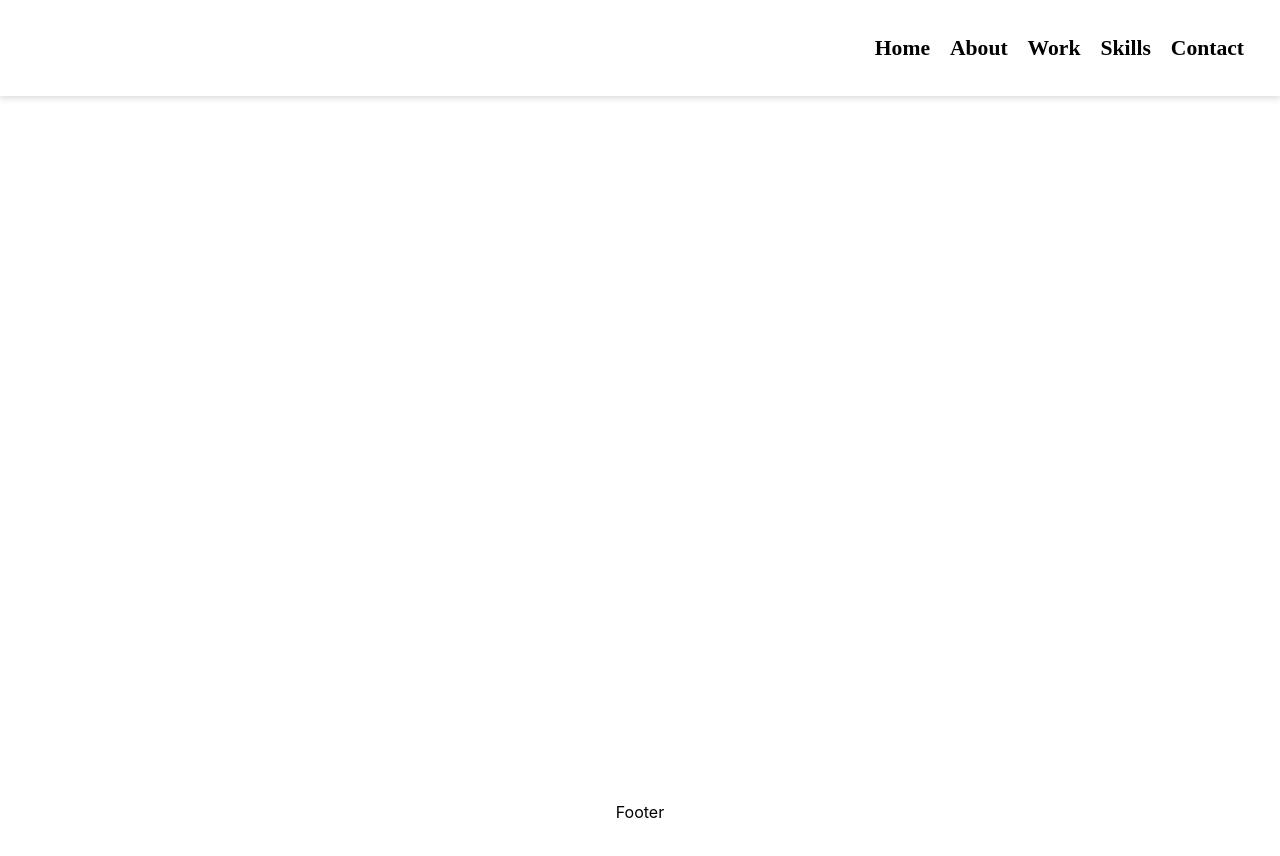
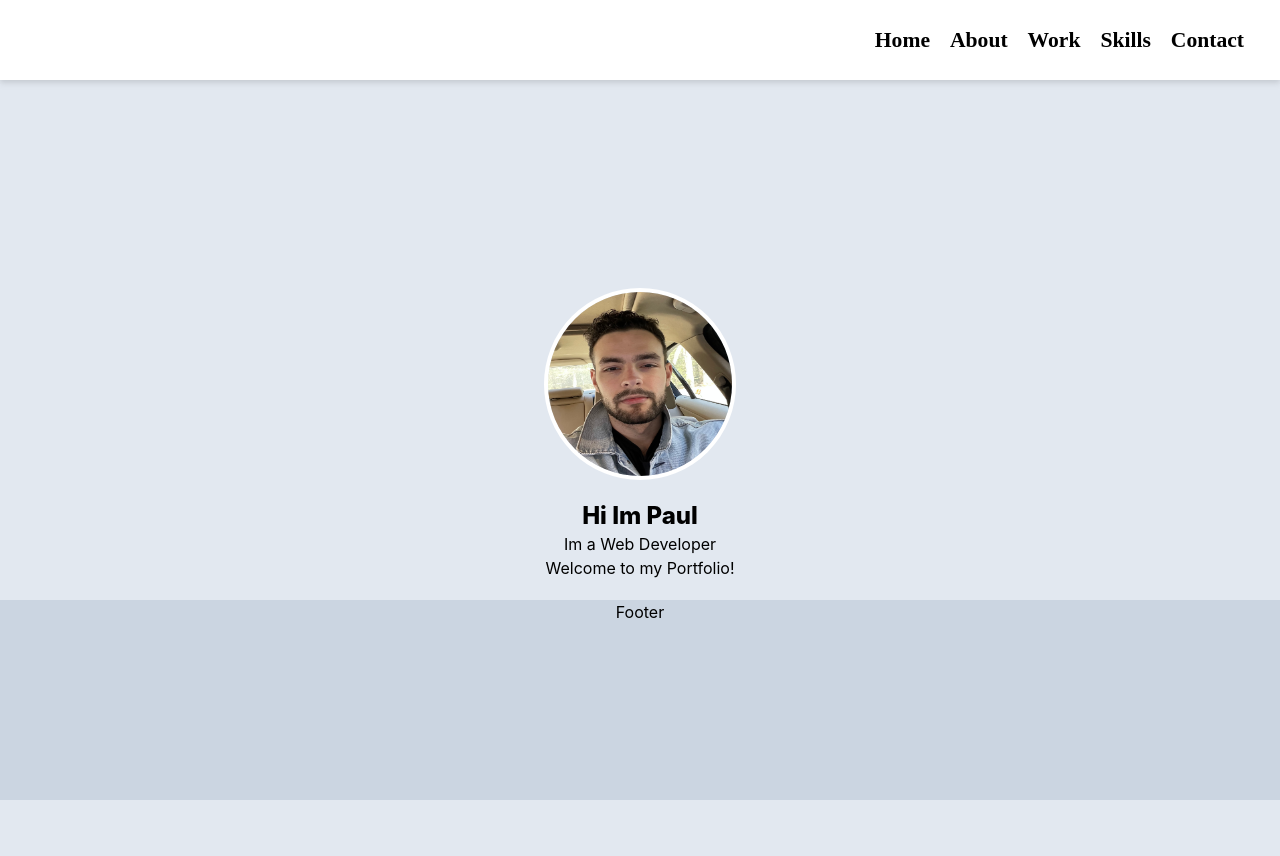
Before and after one commit to paulkalait/react-portfolio-single, a React (Create React App) app: page / in a window 1280 px wide. Shown: the top 856 px of the page. Before the commit the page ends 824 px from the top, so only its background shows below. Built offline with nearby package versions, Linux system fonts and the light colour scheme.

Commit message:
added profile photo

```diff
--- a/src/App.js
+++ b/src/App.js
@@ -1,4 +1,4 @@
-import logo from './logo.svg';
+
 import './App.css';
 import PortfolioContainer from './PortfolioContainer';
 import Footer from './components/pages/Footer';
--- a/src/NavTabs.js
+++ b/src/NavTabs.js
@@ -5,52 +5,50 @@ const NavTabs = ({ currentPage, handlePageChange }) => {
   // const handleClick = () => setNav(!nav);
 
   return (
-    <div className="fixed w-full h-[12%] flex justify-end  items-center px-4 drop-shadow-md bg-white bg-sh navBar text-lg">
+    <div className=" w-full h-20 flex justify-end  items-center px-4 drop-shadow-md bg-white bg-sh navBar text-lg">
       <div className="mr-5 ">
-        <a
-          href="#home"
+        <button
           onClick={() => handlePageChange("Home")}
           className={
             currentPage === 'Home' ? 'nav-link active' : 'nav-link'
           }
-        >Home</a>
+        >Home</button>
 
       </div>
 
       <div className="mr-5">
-        <a href="#about" onClick={() => handlePageChange("About")}
+        <button onClick={() => handlePageChange("About")}
         className={
             currentPage === 'About' ? 'nav-link active' : 'nav-link'
           }
-
-        >About</a>
+        >About</button>
 
       </div>
 
       <div className="mr-5">
-        <a href="#work" onClick={() => handlePageChange("Work")}
+        <button onClick={() => handlePageChange("Work")}
         className={
             currentPage === 'Work' ? 'nav-link active' : 'nav-link'
           }
-        > Work</a>
+        > Work</button>
 
       </div>
 
       <div className="mr-5">
-        <a href="#skills" onClick={() => handlePageChange("Skills")}
+        <button  onClick={() => handlePageChange("Skills")}
         className={
             currentPage === 'Skills' ? 'nav-link active' : 'nav-link'
           }
-        >Skills</a>
+        >Skills</button>
 
       </div>
 
       <div className="mr-5">
-        <a href="#contact" onClick={() => handlePageChange("Contact")}
+        <button onClick={() => handlePageChange("Contact")}
         className={
             currentPage === 'Contact' ? 'nav-link active' : 'nav-link'
           }
-        >  Contact</a>
+        >  Contact</button>
 
       </div>
     </div>
--- a/src/PortfolioContainer.js
+++ b/src/PortfolioContainer.js
@@ -12,6 +12,7 @@ const [currentPage, setCurrentPage] = useState('Home')
 
     const renderPage = () => {
         if(currentPage === 'Home'){
+            console.log(currentPage)
             return <Home />
         }
         if(currentPage === 'About'){
--- a/src/components/pages/Footer.js
+++ b/src/components/pages/Footer.js
@@ -1,8 +1,10 @@
 import React from 'react'
+import { BsFillPersonLinesFill } from "react-icons/bs";
+import { FaGithub, FaLinkedin, FaGoogle } from "react-icons/fa";
 
 const Footer = () => {
   return (
-    <div>Footer</div>
+    <div className='w-full footer bg-slate-300 absolute bottom-0'>Footer</div>
   )
 }
 
--- a/src/components/pages/Home.js
+++ b/src/components/pages/Home.js
@@ -1,11 +1,24 @@
-import React from 'react'
+import React from "react";
+import PHOTO from "../../assets/profile.jpeg";
 
 const Home = () => {
   return (
-    <div className='w-full h-screen bg-red'>
-   hey
+    <div
+      className="w-full h-screen
+    bg-slate-200"
+    >
+      <div className="max-w-[1000px] mx-auto flex flex-row justify-center h-full">
+        <div className="m-52">
+          <img src={PHOTO} alt="profile-photo" className="w-48 h-48 profile" />
+          <div className="mt-5">
+            <h1 className="font-extrabold text-2xl">Hi Im Paul</h1>
+            <p>Im a Web Developer</p>
+            <p> Welcome to my Portfolio!</p>
+          </div>
+        </div>
+      </div>
     </div>
-  )
-}
+  );
+};
 
-export default Home
+export default Home;
--- a/src/index.css
+++ b/src/index.css
@@ -31,3 +31,10 @@ code {
   font-family: source-code-pro, Menlo, Monaco, Consolas, 'Courier New',
     monospace;
 }
+.profile{
+  border-radius:50%;
+  border: 4px solid white
+}
+.footer{
+height:25%;
+}
```
Also changed, not shown: src/assets/profile.jpeg (added).
